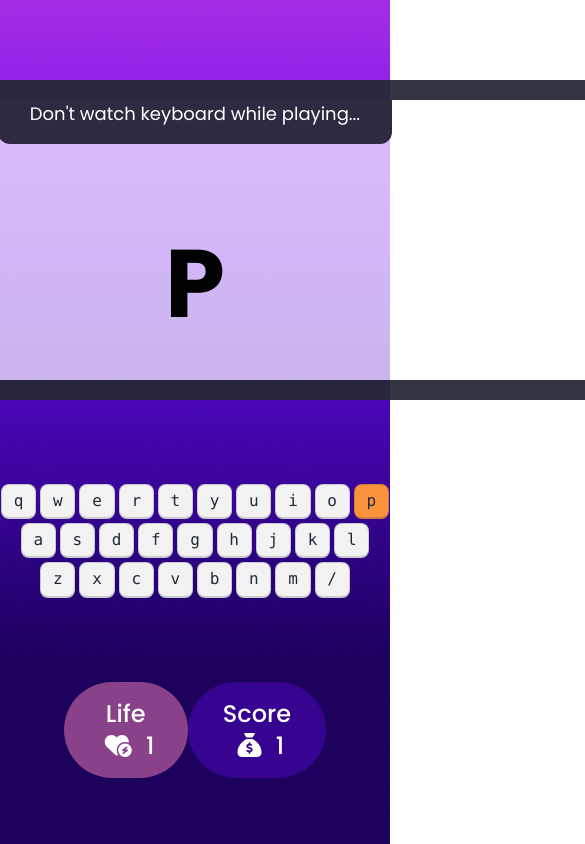
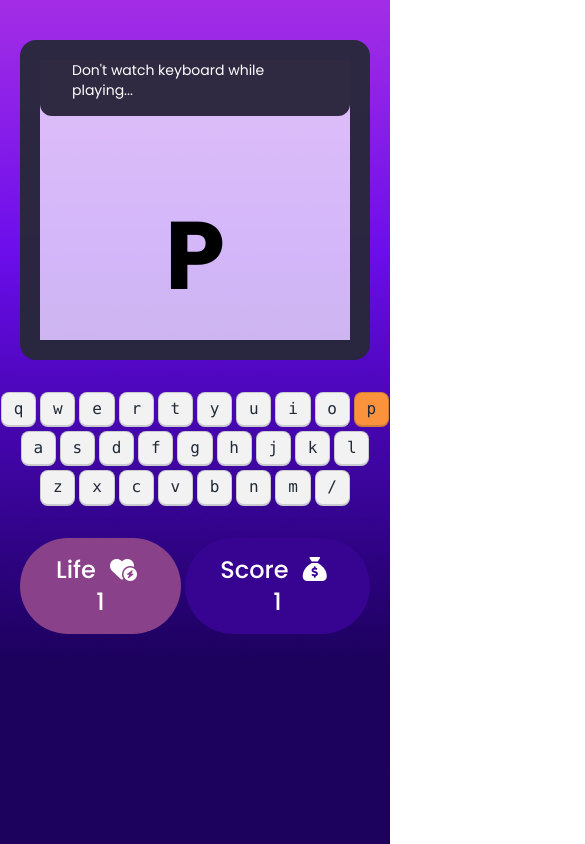
Before and after one commit to fayshal69/alpha-clash, a plain HTML site: page index.html in a window 390 px wide. Both pictures are taken after a click on the button "Play Now". Shown: the top 844 px of the page, 585 px wide, since content can reach past the window. Drawn offline with nearby package versions, Linux system fonts and the light colour scheme.

Commit message:
make this half responsive

```diff
--- a/app.js
+++ b/app.js
@@ -3,7 +3,6 @@ function play() {
     //1. hide the home screen by adding 'hidden' class on home page
     const homeSection = document.getElementById('home');
     homeSection.classList.add('hidden');
-    homeSection.classList.remove('flex');
 
     // 2. show the play ground by removing the 'hidden' class on play ground
     const playGround = document.getElementById('play-ground');
--- a/index.html
+++ b/index.html
@@ -33,11 +33,11 @@
 
         <!-- play ground page -->
         <section id="play-ground" class="hidden">
-            <div class="flex flex-col items-center gap-20 pt-20">
+            <div class="flex flex-col items-center gap-7 lg:gap-20 pt-10 lg:pt-20">
                 <!-- screen container -->
                 <div>
-                    <div class="artboard artboard-horizontal phone-6 border-[20px] border-[#010313CC] rounded-2xl bg-white bg-opacity-70">
-                        <div class="max-w-max mx-auto bg-[#2F2941] text-white text-lg px-8 pb-4 rounded-b-xl">
+                    <div class="w-full lg:w-[1024px] h-[320px] border-[20px] border-[#010313CC] rounded-2xl bg-white bg-opacity-70">
+                        <div class="max-w-max mx-auto bg-[#2F2941] text-white text-sm lg:text-lg px-8 pb-4 rounded-b-xl">
                             <p>Don't watch keyboard  while playing...</p>
                         </div>
                         <div class="h-full flex justify-center items-center">
@@ -46,7 +46,7 @@
                     </div>
                 </div>
                 <!-- keyboard container -->
-                <div>
+                <div class="w-full lg:w-auto">
                     <div class="flex justify-center gap-1 my-1 w-full">
                         <kbd class="kbd" id="q">q</kbd>
                         <kbd class="kbd" id="w">w</kbd>
@@ -82,7 +82,7 @@
                     </div>
                 </div>
                 <!-- life score container -->
-                <div class="flex justify-between w-3/4">
+                <div class="flex gap-1 lg:justify-between lg:w-3/4">
                     <button class="rounded-full bg-[#894189] border-none px-8 py-4 text-2xl text-white font-medium">
                         <span>Life</span> <i class="fa-solid fa-heart-circle-bolt mx-2"></i> <span>1</span>
                     </button>
@@ -94,9 +94,9 @@
         </section>
 
         <!-- score board page -->
-        <section id="score" class="min-h-screen justify-center items-center hidden">
-            <div class="text-white p-12 flex flex-col items-center gap-10 rounded-2xl bg-[#FFFFFF33]">
-              <h1 class="text-8xl font-medium"><span>Score : </span><span>00</span></h1>
+        <section id="score" class="min-h-screen justify-center items-center flex hidden">
+            <div class="text-white p-6 lg:p-12 flex flex-col items-center gap-7 lg:gap-10 rounded-2xl bg-[#FFFFFF33]">
+              <h1 class="text-5xl lg:text-8xl font-medium"><span>Score : </span><span>00</span></h1>
               <button class="px-8 py-4 text-black text-2xl font-semibold bg-white rounded-lg">Play Again</button>
               <p class="text-xl font-medium">Practice will make you Pro</p>
             </div>
```
